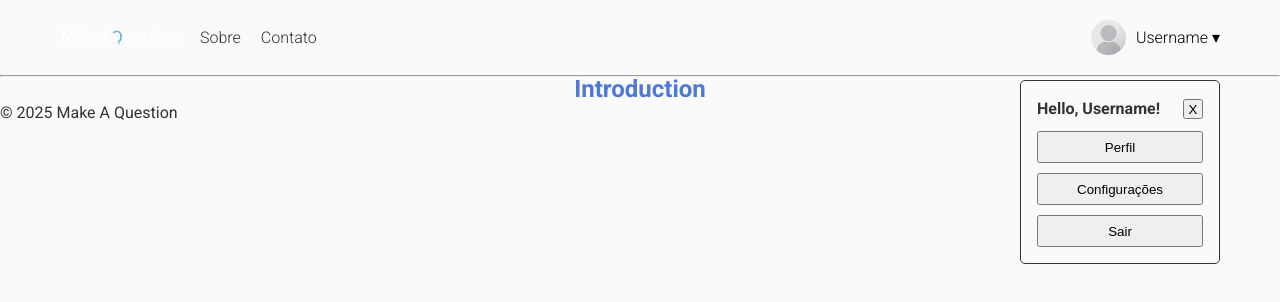
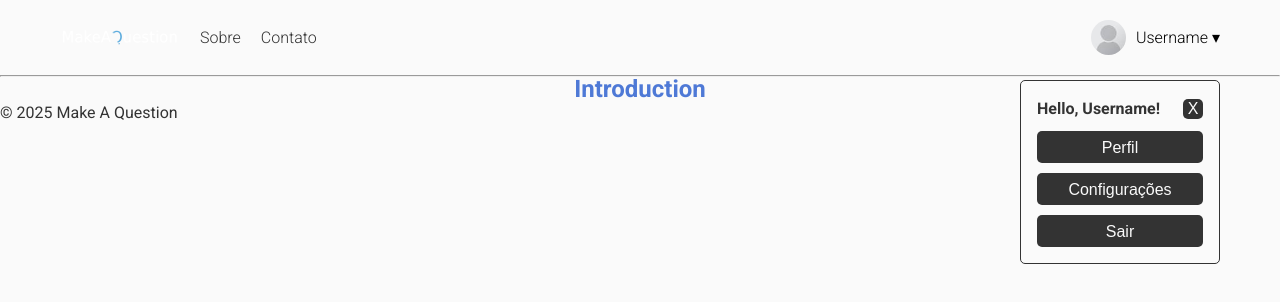
Before and after one commit to coffee-and-code-enterprise/make-a-question, a React (Vite) app: page / in a window 1280 px wide. Both pictures are taken after a click on the button "Username ▾". Shown: the top 302 px of the page. Built offline with nearby package versions, Linux system fonts and the light colour scheme.

Commit message:
mudanças

```diff
--- a/src/components/UserPopUp.jsx
+++ b/src/components/UserPopUp.jsx
@@ -10,11 +10,11 @@ function UserPopUp({ visible, setter }) {
     <div className={styles.popUpContainer} style={{ visibility: visible }}>
       <div className={styles.top}>
         <h4>Hello, Username!</h4>
-        <button onClick={() => setter('hidden')}>X</button>
+        <button id={styles.close} onClick={() => setter('hidden')}>X</button>
       </div>
-      <Link to="/profile"><button>Perfil</button></Link>
-      <Link to="/settings"><button>Configurações</button></Link>
-      <Link to="#"><button>Sair</button></Link>
+      <Link to="/profile"><button className={styles.translate}>Perfil</button></Link>
+      <Link to="/settings"><button className={styles.translate}>Configurações</button></Link>
+      <Link to="#"><button className={styles.translate}>Sair</button></Link>
     </div>
   );
 }
--- a/src/components/UserPopUp.module.css
+++ b/src/components/UserPopUp.module.css
@@ -27,6 +27,22 @@
   width: 100%;
   height: 2rem;
   cursor: pointer;
+  font-size: 1rem;
+  user-select: none;
+  background-color: var(--text);
+  color: var(--bg);
+  padding: 0.5rem 0.5rem;
+  border: none;
+  border-radius: 5px;
+  transition: transform 0.3s;
+}
+
+button#close {
+  padding: 0;
+}
+
+.popUpContainer button.translate:hover {
+  transform: translateY(-2px);
 }
 
 .top {
```
Also changed, not shown: src/components/Header.module.css (line endings or trailing spaces).
